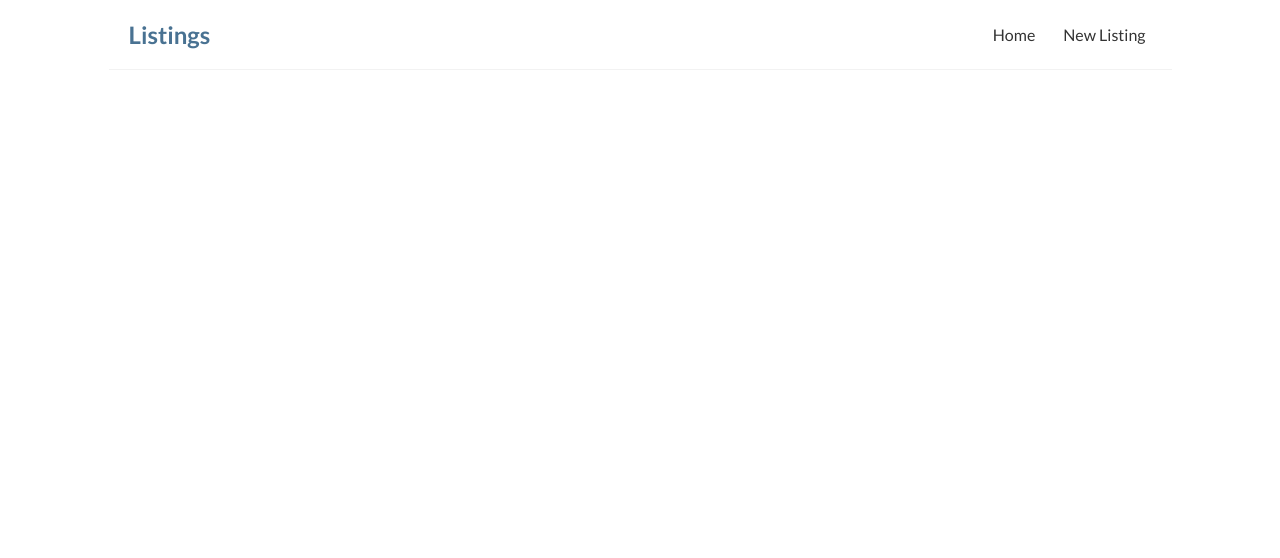
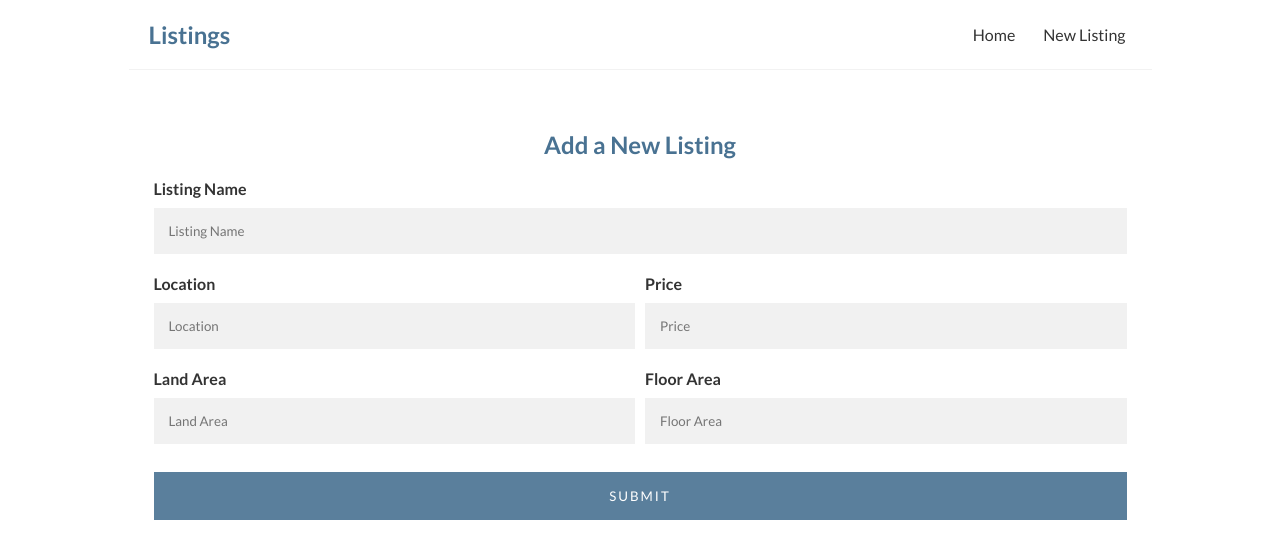
Before and after one commit to jhudle/listings, a React (Create React App) app: page /add in a window 1280 px wide. Shown: the top 558 px of the page. Built offline with nearby package versions, Linux system fonts and the light colour scheme.

Commit message:
Add Listing and Env Files

```diff
--- a/package.json
+++ b/package.json
@@ -6,6 +6,7 @@
     "@testing-library/jest-dom": "^5.17.0",
     "@testing-library/react": "^13.4.0",
     "@testing-library/user-event": "^13.5.0",
+    "dotenv": "^16.3.1",
     "react": "^18.2.0",
     "react-dom": "^18.2.0",
     "react-router-dom": "^5.3.4",
--- /dev/null
+++ b/src/AddListing.js
@@ -0,0 +1,74 @@
+import { useState } from 'react';
+
+const AddListing = () => {
+    const [ post_title, set_postTitle] = useState('');
+    const [ location, set_location] = useState('');
+    const [ price, set_price] = useState('');
+    const [ land_area, set_landArea] = useState('');
+    const [ floor_area, set_floorArea] = useState('');
+
+    const submitListing = (e) => {
+        e.preventDefault();
+
+        const listing = { post_title, location, price, land_area, floor_area };
+
+        const base64Credentials = btoa(process.env.REACT_APP_USERNAME + ':' + process.env.REACT_APP_PASSWORD);
+
+        const requestOptions = {
+            method: 'POST',
+            headers: {
+                'Authorization': 'Basic ' + base64Credentials
+            },
+            body: JSON.stringify(listing)
+        };
+
+        fetch('https://houselisting.jhdlcn.com/wp-json/house-listing/add', requestOptions)
+        .then(response => response.json())
+        .then(data => console.log(data))
+        .catch(error => console.error('Error:', error));
+    }
+
+    return (
+        <div className="add-listing">
+            <h2 className="heading-center">Add a New Listing</h2>
+            <form onSubmit={submitListing}>
+                <div className="single-row">
+                    <div className="form-block">
+                        <label htmlFor="post_title" className="form-label">Listing Name</label>
+                        <input type="text" name="post_title" id="post_title" placeholder="Listing Name" className="form-input"
+                        value = { post_title } onChange={(e) => set_postTitle(e.target.value)} required/>
+                    </div>
+                </div>
+                <div className="dual-row">
+                    <div className="form-block">
+                        <label htmlFor="location" className="form-label">Location</label>
+                        <input type="text" name="location" id="location" placeholder="Location" className="form-input"
+                        value = { location } onChange={(e) => set_location(e.target.value)} required/>
+                    </div>
+                    <div className="form-block">
+                        <label htmlFor="price" className="form-label">Price</label>
+                        <input type="number" min="1" step="0.01" name="price" id="price" placeholder="Price" className="form-input"
+                        value = { price } onChange={(e) => set_price(e.target.value)} required/>
+                    </div>
+                </div>
+                <div className="dual-row">
+                    <div className="form-block">
+                        <label htmlFor="land_area" className="form-label">Land Area</label>
+                        <input type="number" min="1" step="1" name="land_area" id="land_area" placeholder="Land Area" className="form-input"
+                        value = { land_area } onChange={(e) => set_landArea(e.target.value)} required/>
+                    </div>
+                    <div className="form-block">
+                        <label htmlFor="floor_area" className="form-label">Floor Area</label>
+                        <input type="number" min="1" step="1" name="floor_area" id="floor_area" placeholder="Floor Area" className="form-input"
+                        value = { floor_area } onChange={(e) => set_floorArea(e.target.value)} required/>
+                    </div>
+                </div>
+                <div className="single-row">
+                    <button type="submit" className="submit-listing">Submit</button>
+                </div>
+            </form>
+        </div>
+    );
+}
+
+export default AddListing;
--- a/src/App.js
+++ b/src/App.js
@@ -1,3 +1,4 @@
+import AddListing from './AddListing';
 import Home from './Home';
 import Navbar from './Navbar';
 import './index.css';
@@ -13,6 +14,9 @@ function App() {
             <Route exact path="/">
               <Home />
             </Route>
+            <Route exact path="/add">
+              <AddListing />
+            </Route>
           </Switch>
         </div>
       </div>
--- a/src/HouseList.js
+++ b/src/HouseList.js
@@ -9,7 +9,11 @@ const HouseList = ({ listing }) => {
                     <div className="listing-info">
                         <h3>{ list.post_title }</h3>
                         <p>
-                            Location: { list.city }, { list.province }
+                            Location: {
+                                list.city !== null ?
+                                (list.city !== '' ? list.city + ', ' + list.province : list.province) :
+                                list.province
+                            }
                         </p>
                         <p>
                             Floor Area: { list.floor_area } m<sup>2</sup>
--- a/src/Navbar.js
+++ b/src/Navbar.js
@@ -6,7 +6,7 @@ const Navbar = () => {
             <h1>Listings</h1>
             <div className="links">
                 <Link to="/">Home</Link>
-                <Link to="/create">New Listing</Link>
+                <Link to="/add">New Listing</Link>
             </div>
         </nav>
     );
--- a/src/index.css
+++ b/src/index.css
@@ -4,6 +4,8 @@
   margin: 0;
   font-family: 'Lato', sans-serif;
   color: #333;
+  overflow: hidden;
+  box-sizing: border-box;
 }
 .navbar {
   padding: 20px;
@@ -98,3 +100,65 @@
 .checkbox-container {
   margin-bottom: 5px;
 }
+
+.heading-center{
+  font-family: 'Lato', sans-serif;
+  text-align: center;
+  color: #497292;
+  margin-bottom: 20px;
+}
+
+.single-row{
+  width: 100%;
+  padding: 0 5px;
+}
+
+.dual-row{
+  display: flex;
+  flex-direction: row;
+  width: 100%;
+}
+
+.dual-row > * {
+  width: 50%;
+  padding: 0 5px;
+}
+
+.form-input {
+  width: 100%;
+  padding: 15px;
+  margin: 10px 0 20px 0;
+  display: inline-block;
+  border: none;
+  background: #F1F1F1;
+  font-family: 'Lato', sans-serif;
+}
+
+.form-input:focus, .form-input:focus {
+  background-color: #DCDCDC;
+  outline: none;
+}
+
+.form-label{
+  font-family: 'Lato', sans-serif;
+  font-size: 16px;
+  font-weight: 600;
+}
+
+.submit-listing {
+  font-family: 'Lato', sans-serif;
+  background-color: #497292;
+  color: white;
+  padding: 16px 20px;
+  margin: 8px 0;
+  border: none;
+  cursor: pointer;
+  width: 100%;
+  opacity: 0.9;
+  text-transform: uppercase;
+  letter-spacing: 2px;
+}
+
+.submit-listing:hover {
+  opacity:1;
+}
```
Also changed, not shown: 2 other files (tests, documents, lock files or other folders).
